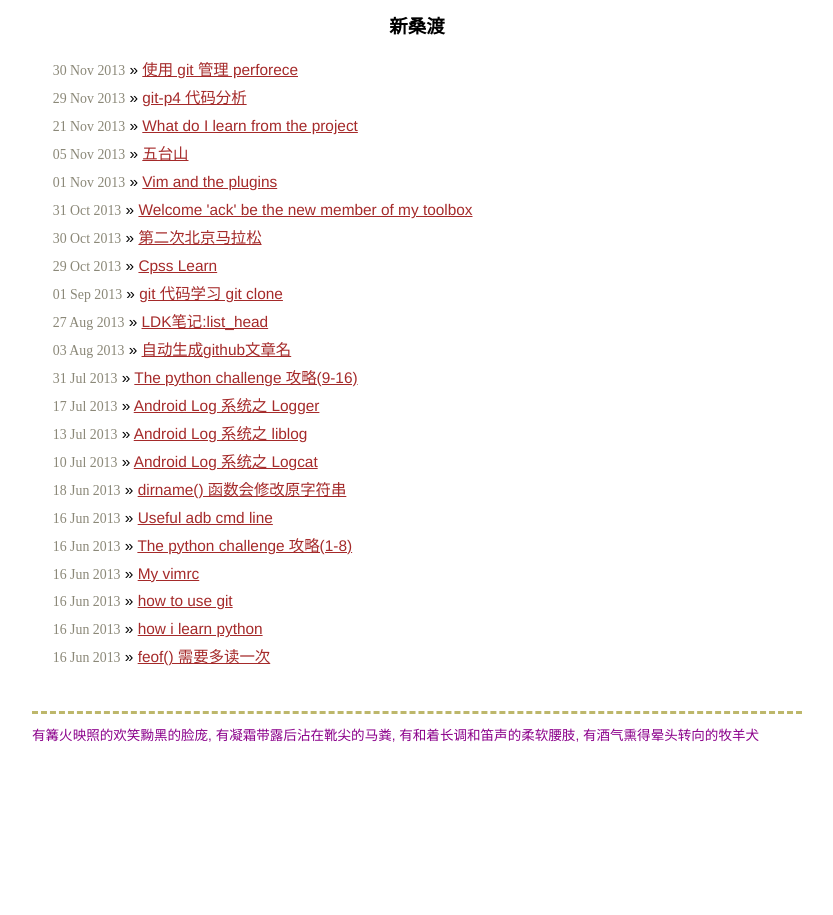
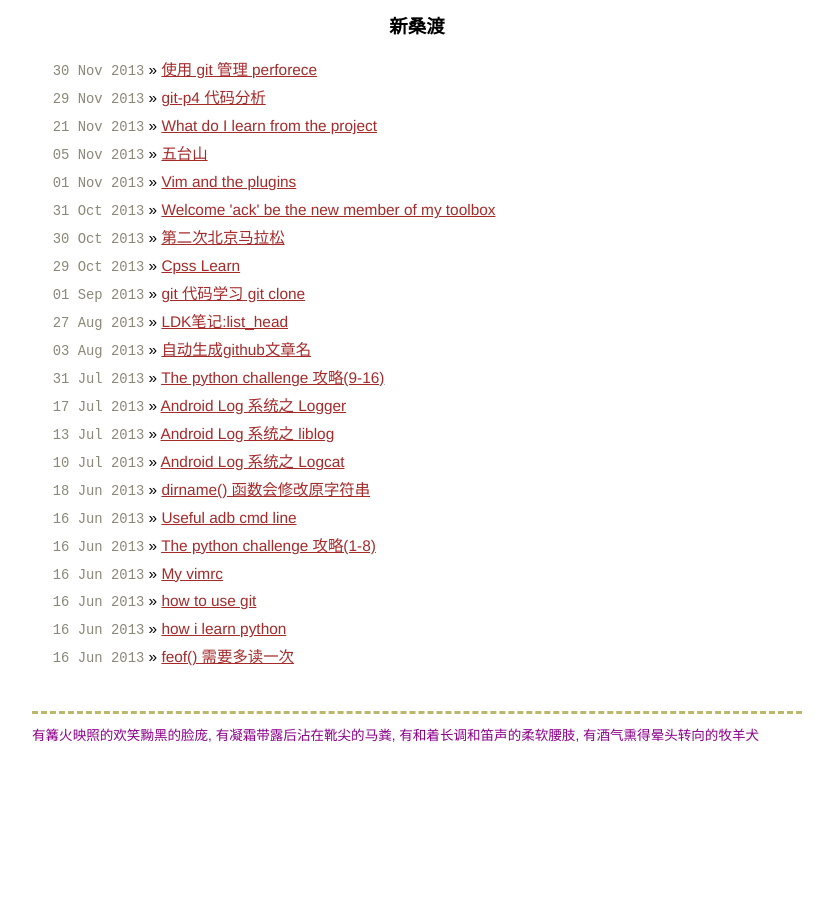
Before and after one commit to byrlx/byrlx.github.io, a Jekyll site: the page built from index.html, in a window 1280 px wide. Shown: the whole page, without its empty margins (223-1056 px from the left). Built offline with Jekyll 4.4.1, drawn with Linux system fonts in a browser that asks for light colours; Markdown is read by kramdown in place of the engine named in the settings.

Commit message:
Update screen.css

```diff
--- a/css/screen.css
+++ b/css/screen.css
@@ -88,7 +88,7 @@ body {
 
 	  ul.posts span {
 		  color: #8B8878;
-		  font-family: "Times New Roman", "宋体", monospace;
+		  font-family: "yahei", monospace;
 		  font-size: 90%;
 	  }
 
@@ -195,7 +195,7 @@ body {
 		  border-width:1px;
 		  display:block;
 		  font-size:90%;
-		  font-family: "Times New Roman", "宋体", monospace;
+		  font-family: "yahei", monospace;
 		  padding:20px 30px 20px 25px;
 		  background:#fffacd;
 		  color:blue;
```
